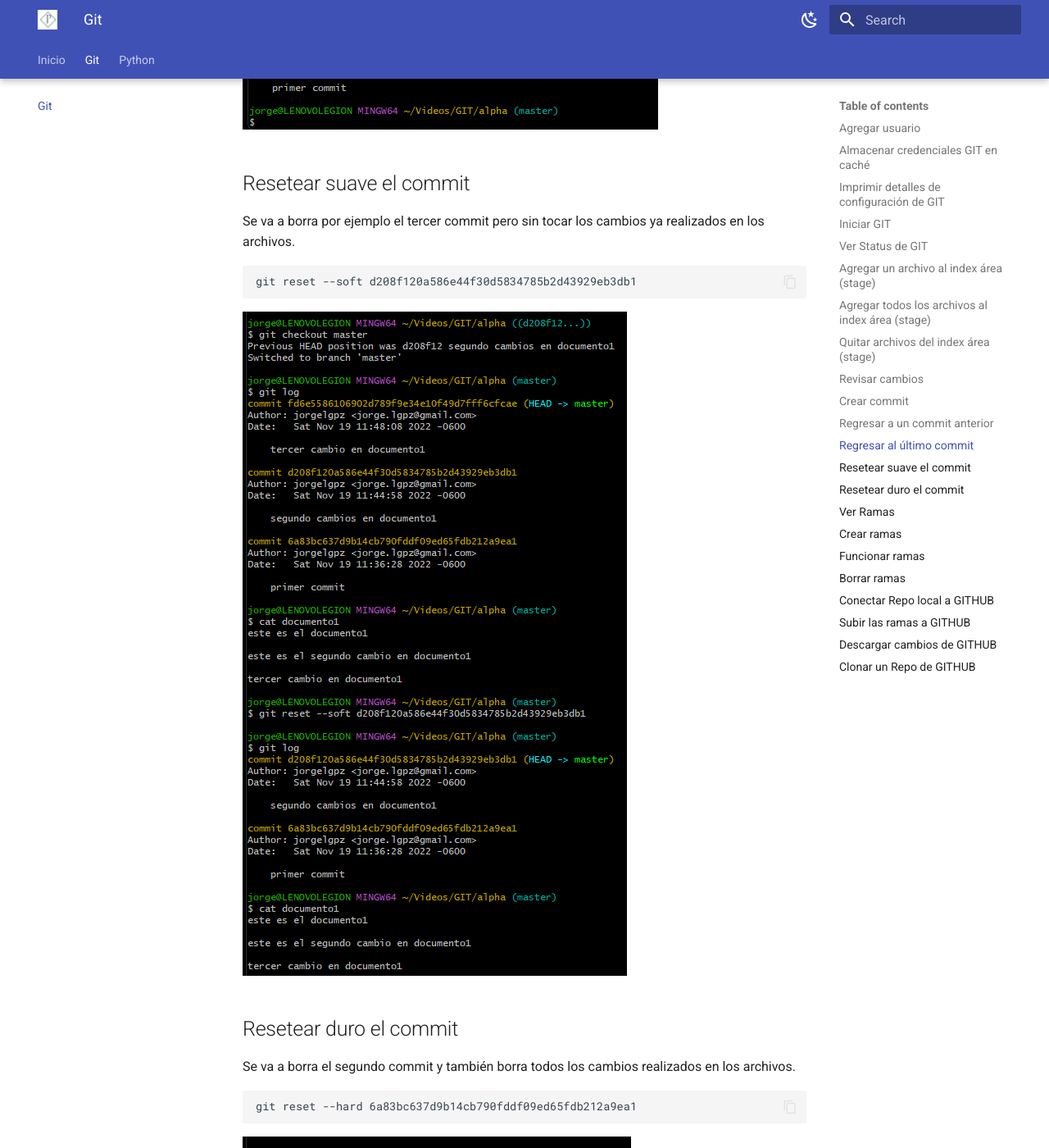
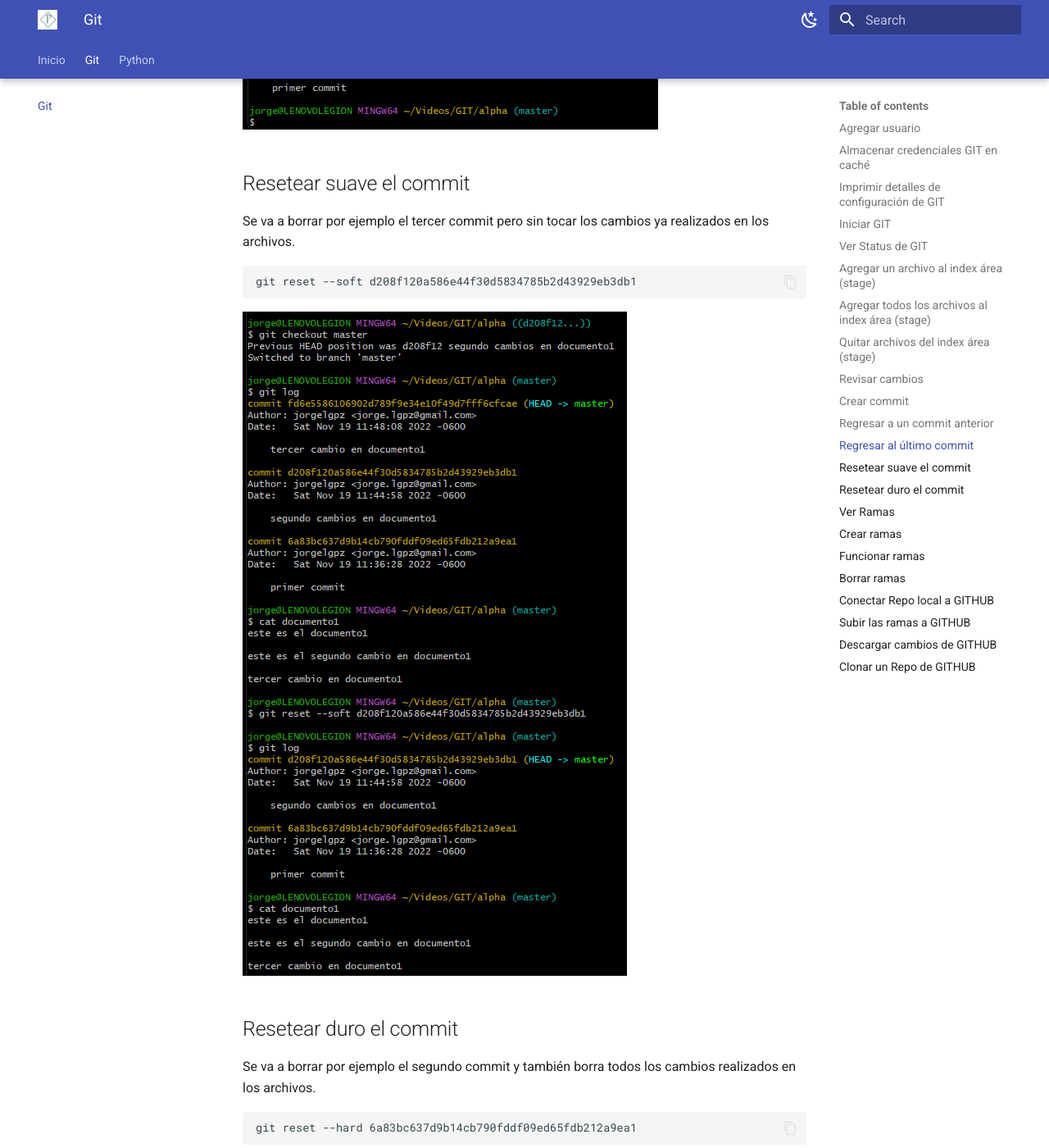
Before and after one commit to jorgelgpz/cursos, an MkDocs documentation site: the page built from docs/git/index.md, in a window 1280 px wide and 1400 px high, scrolled down 4922 px. Shown: the whole window at 82% size. Built offline with MkDocs 1.6.1 and Material for MkDocs 9.7.7, drawn with Linux system fonts in a browser that asks for light colours.

Commit message:
modificacion en git/index.md

`````diff
--- a/docs/git/index.md
+++ b/docs/git/index.md
@@ -96,14 +96,14 @@ git checkout master
 ![git_checkout_master.png](..%2Fassets%2Fgit_checkout_master.png)
 
 ## Resetear suave el commit
-Se va a borra por ejemplo el tercer commit pero sin tocar los cambios ya realizados en los archivos.
+Se va a borrar por ejemplo el tercer commit pero sin tocar los cambios ya realizados en los archivos.
 ````shell
 git reset --soft d208f120a586e44f30d5834785b2d43929eb3db1
 ````
 ![git_reset_soft.png](..%2Fassets%2Fgit_reset_soft.png)
 
 ## Resetear duro el commit
-Se va a borra el segundo commit y también borra todos los cambios realizados en los archivos.
+Se va a borrar por ejemplo el segundo commit y también borra todos los cambios realizados en los archivos.
 ````shell
 git reset --hard 6a83bc637d9b14cb790fddf09ed65fdb212a9ea1
 ````
`````
